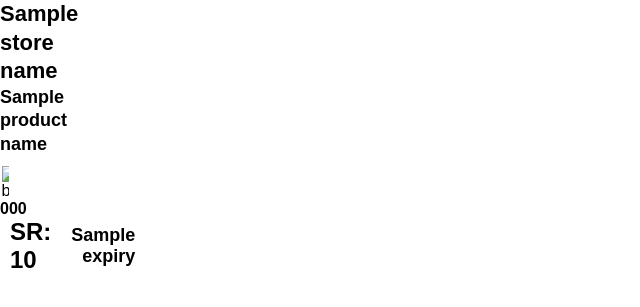
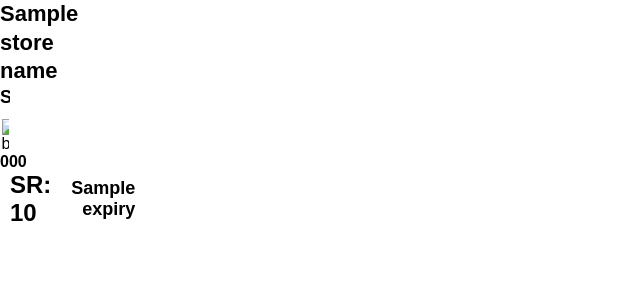
Before and after one commit to five-angles-company/printio, a Laravel app: template resources/views/labels/main.blade.php in a window 1280 px wide. Shown: the top 307 px of the page, without its empty margins (0-640 px from the left). Run offline with Laravel 12, Linux system fonts and the light colour scheme; the template is opened without the code that fills it: most values are stand-ins (such as "Sample title", 1, 10 or a date in 2020).

Commit message:
fix label printer

```diff
--- a/resources/views/labels/main.blade.php
+++ b/resources/views/labels/main.blade.php
@@ -45,6 +45,9 @@
             font-size: 18px;
             font-weight: bold;
             line-height: 1.3;
+            white-space: nowrap;
+            overflow: hidden;
+            text-overflow: ellipsis;
         }
 
         .barcode-section {
```
Also changed, not shown: package-lock.json.
